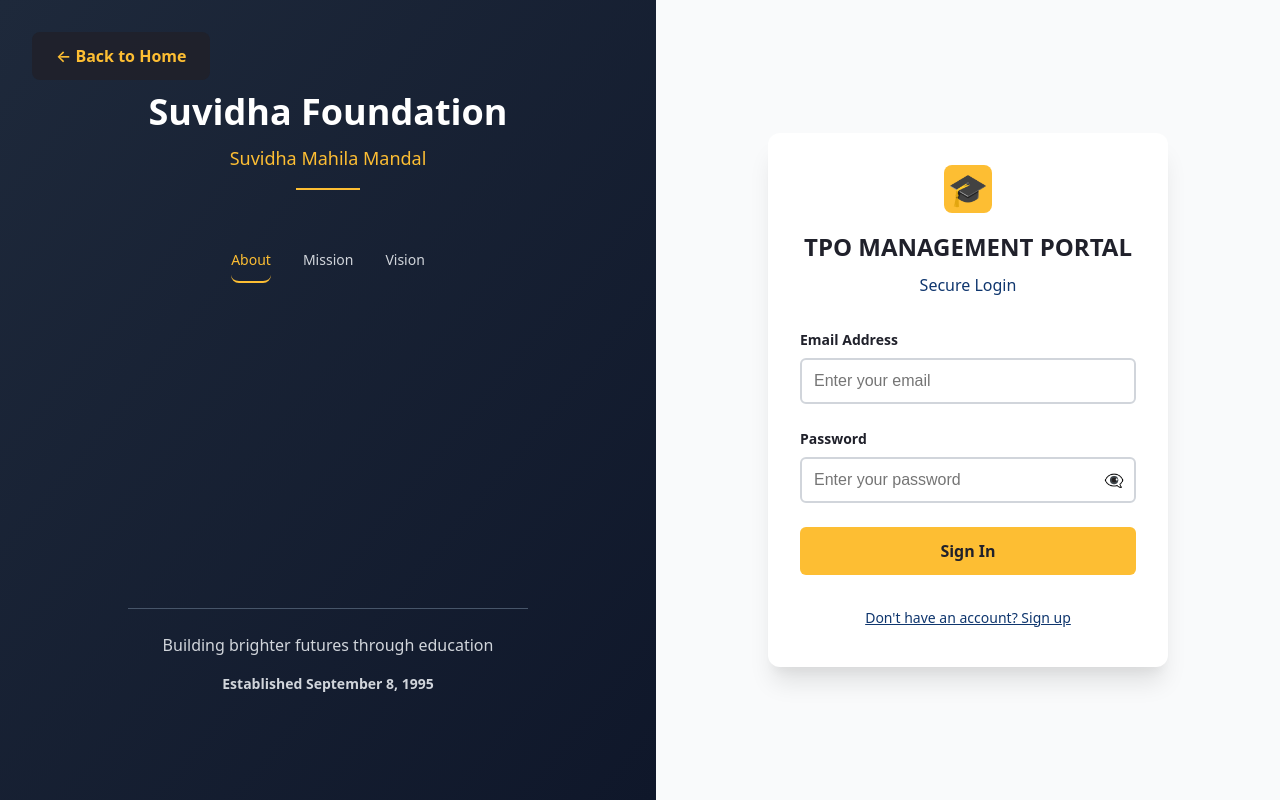
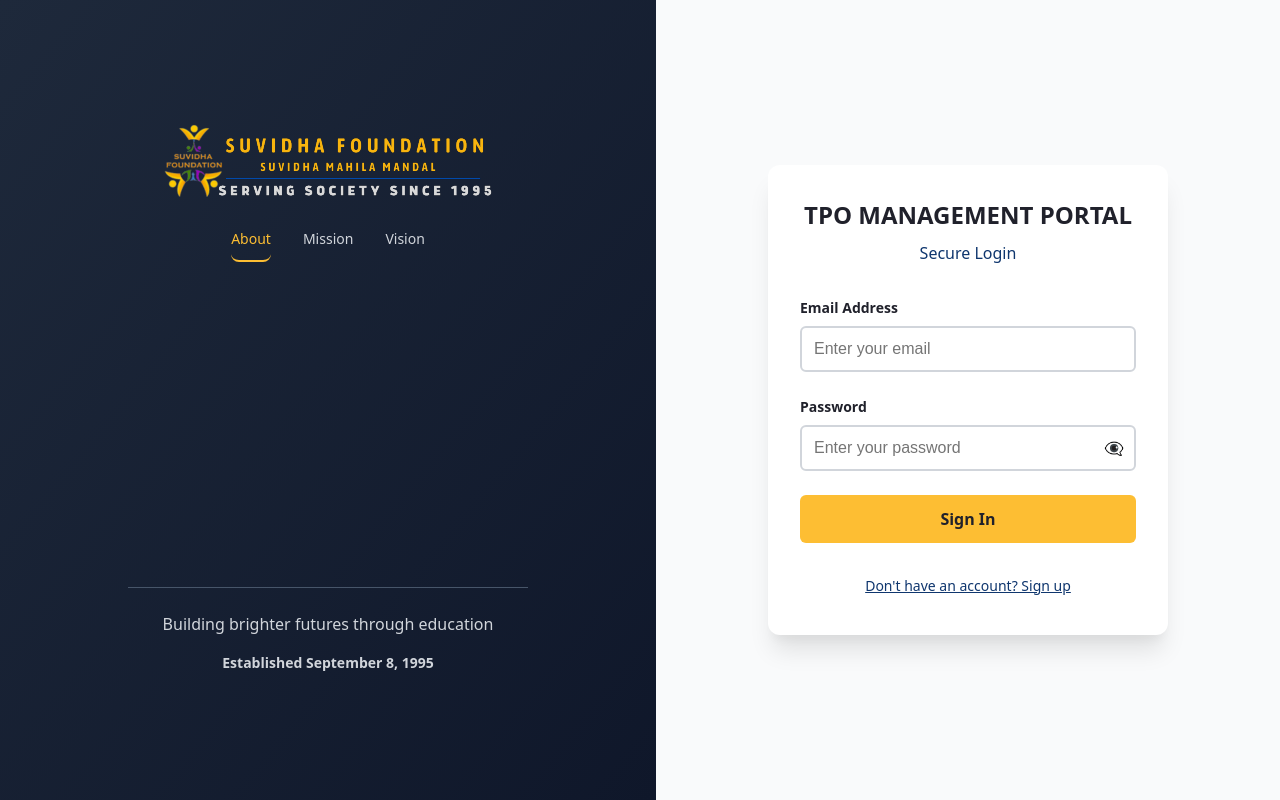
Before and after one commit to VedantGadge/Suvidha-TPO, a React (Vite) app in the folder TPO-System/: page /login in a window 1280 px wide. Built offline with nearby package versions, Linux system fonts and the light colour scheme.

Commit message:
updates in login-page

```diff
--- a/TPO-System/package.json
+++ b/TPO-System/package.json
@@ -11,6 +11,7 @@
   },
   "dependencies": {
     "react": "^19.1.0",
+    "react-countup": "^6.5.3",
     "react-dom": "^19.1.0",
     "react-router-dom": "^7.6.3"
   },
--- a/TPO-System/src/pages/Login.css
+++ b/TPO-System/src/pages/Login.css
@@ -6,7 +6,6 @@
   position: relative;
 }
 
-/* Back Button */
 .back-button {
   position: absolute;
   top: 2rem;
@@ -364,6 +363,10 @@
   padding: 3rem;
   position: relative;
   overflow: hidden;
+}
+.logo-container{
+  margin-bottom: 0;
+  padding: 0;
 }
 
 @media (max-width: 1024px) {
--- a/TPO-System/src/pages/Login.jsx
+++ b/TPO-System/src/pages/Login.jsx
@@ -1,5 +1,6 @@
 import { useState } from 'react';
 import { Link, useNavigate } from 'react-router-dom';
+import CountUp from 'react-countup';
 import './Login.css';
 
 const Login = () => {
@@ -30,21 +31,17 @@
 
   return (
     <div className="login-page">
-      {/* Back to Home Button */}
-      <div className="back-button">
-        <Link to="/" className="back-link">
-          ← Back to Home
-        </Link>
-      </div>
-
       <div className="login-container">
         {/* Left Section - Organization Info */}
         <div className="left-section">
           <div className="content-wrapper">
-            <div className="header-section">
-              <h1 className="main-title">Suvidha Foundation</h1>
-              <p className="subtitle">Suvidha Mahila Mandal</p>
-              <div className="divider"></div>
+              {/* Logo */}
+              <div className="logo-container">
+                <img
+                  src="/SuvidhaLogo.png"
+                  alt="Suvidha Foundation Logo"
+                  className="foundation-logo"
+                />
             </div>
 
             <div className="tabs-section">
@@ -80,11 +77,28 @@
                     </p>
                     <div className="stats">
                       <div className="stat">
-                        <div className="stat-number">28+</div>
+                        <div className="stat-number">
+                          <CountUp
+                            end={28}
+                            duration={2.5}
+                            suffix="+"
+                            enableScrollSpy
+                            scrollSpyOnce
+                          />
+                        </div>
                         <div className="stat-label">Years</div>
                       </div>
                       <div className="stat">
-                        <div className="stat-number">10K+</div>
+                        <div className="stat-number">
+                          <CountUp
+                            end={10000}
+                            duration={3}
+                            suffix="+"
+                            separator=","
+                            enableScrollSpy
+                            scrollSpyOnce
+                          />
+                        </div>
                         <div className="stat-label">Lives Impacted</div>
                       </div>
                     </div>
@@ -151,13 +165,9 @@
           </div>
         </div>
 
-        {/* Right Section - Login Form */}
         <div className="right-section">
           <div className="form-container">
             <div className="form-header">
-              <div className="icon-container">
-                <div className="graduation-icon">🎓</div>
-              </div>
               <h2 className="form-title">TPO MANAGEMENT PORTAL</h2>
               <p className="form-subtitle">
                 {isSignUp ? 'Create your account' : 'Secure Login'}
```
Also changed, not shown: TPO-System/public/SuvidhaLogo.png (added), 1 other file (tests, documents, lock files or other folders).
